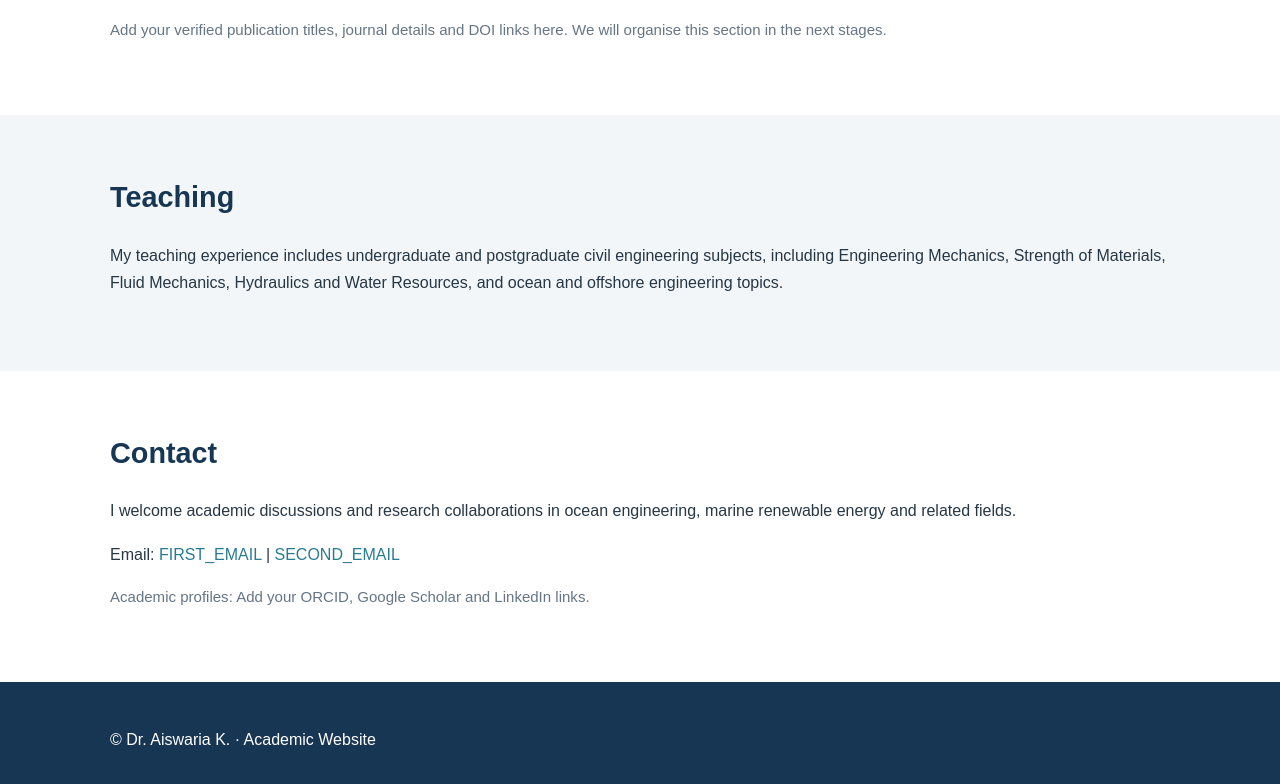
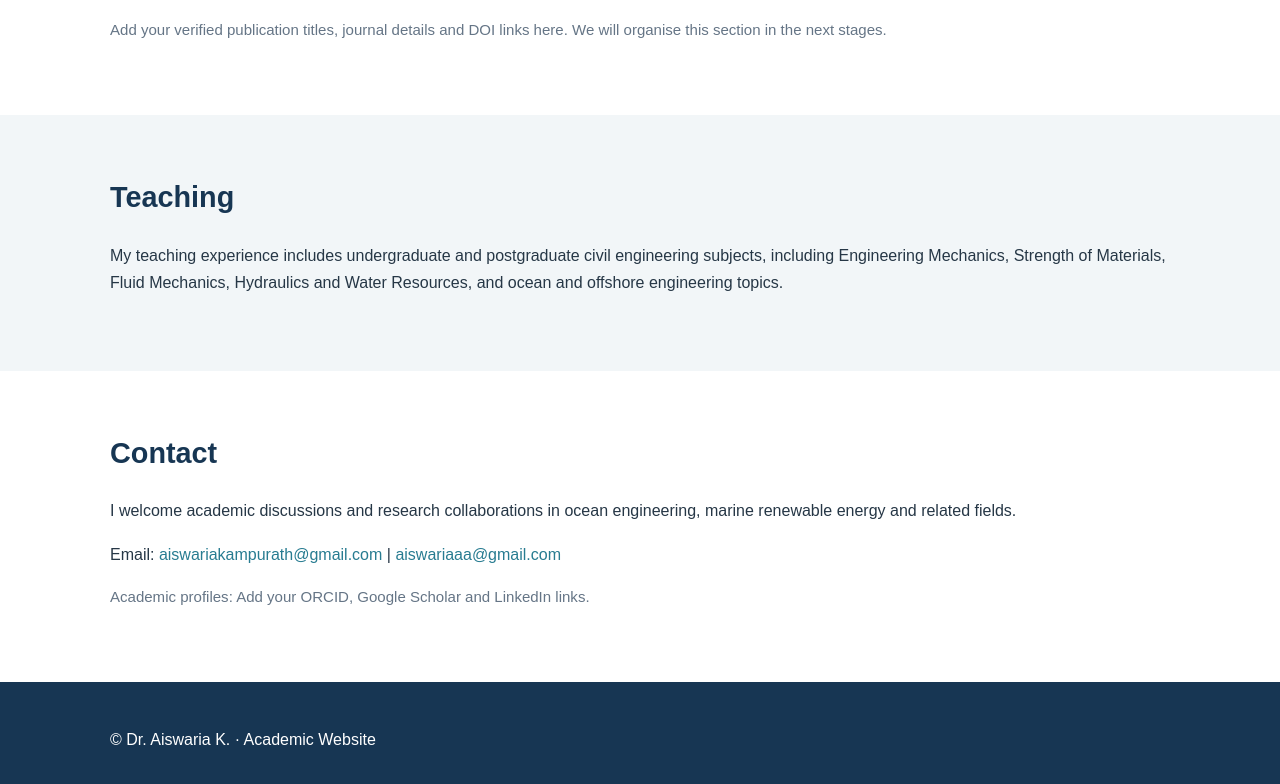
Before and after one commit to aiswaria-k/aiswaria-k.github.io, a plain HTML site: page index.html in a window 1280 px wide. Shown: the part 1538-2322 px from the top of the page. Drawn offline with Linux system fonts and the light colour scheme.

Commit message:
Update index.html

```diff
--- a/index.html
+++ b/index.html
@@ -199,11 +199,13 @@
           I welcome academic discussions and research collaborations in ocean
           engineering, marine renewable energy and related fields.
         </p>
-        <p>
-  Email: <a href="mailto:aiswariakampurath@gmail.com">FIRST_EMAIL</a>
+
+<p>
+  Email: <a href="mailto:aiswariakampurath@gmail.com">aiswariakampurath@gmail.com</a>
   |
-  <a href="mailto:aiswariaaa@gmail.com">SECOND_EMAIL</a>
+  <a href="mailto:aiswariaaa@gmail.com">aiswariaaa@gmail.com</a>
 </p>
+
         <p class="note">Academic profiles: Add your ORCID, Google Scholar and LinkedIn links.</p>
       </div>
     </section>
```
